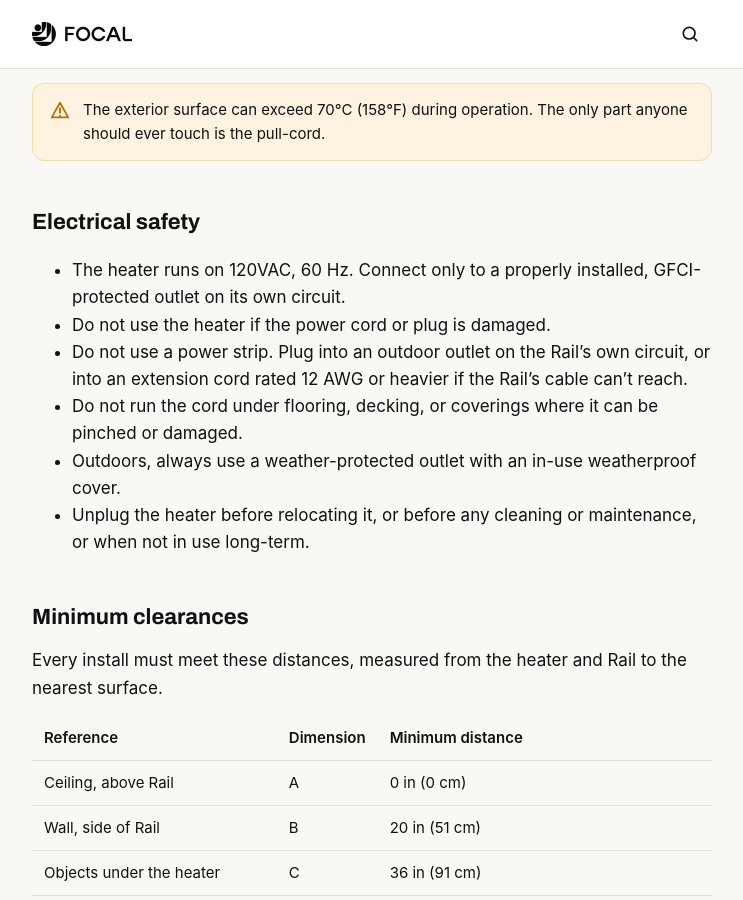
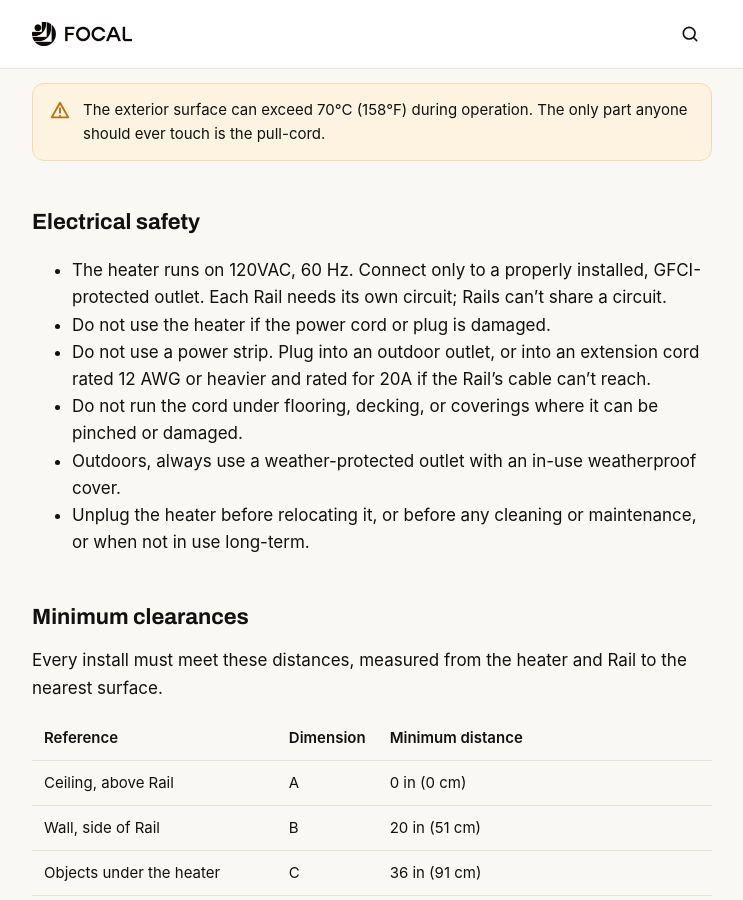
Before and after one commit to BeamT/external-docs, a Jekyll site: the page built from _guides/safety-and-clearances.md, in a window 1280 px wide and 900 px high, scrolled down 1253 px. Shown: the whole window, without its empty margins (268-1011 px from the left). Built offline with Jekyll 4.4.1, drawn with Linux system fonts in a browser that asks for light colours; some web fonts are replaced; some of the changed text lies outside the part shown.

Commit message:
Safety & Clearances: own-circuit wording for Home and Restaurant (#171) (#48)
Rails can't share a circuit; other loads are fine. Extension cord must be
12 AWG or heavier and rated for 20A. Bump to 1.6.

Co-authored-by: Claude Sonnet 5.5 <noreply@anthropic.com>

```diff
--- a/_guides/safety-and-clearances.md
+++ b/_guides/safety-and-clearances.md
@@ -47,9 +47,9 @@ Focal heaters are for covered outdoor areas only, protected from direct rain, wa
 
 ## Electrical safety
 
-- The heater runs on 120VAC, 60 Hz. Connect only to a properly installed, GFCI-protected outlet on its own circuit.
+- The heater runs on 120VAC, 60 Hz. Connect only to a properly installed, GFCI-protected outlet. Each Rail needs its own circuit; Rails can't share a circuit.
 - Do not use the heater if the power cord or plug is damaged.
-- Do not use a power strip. Plug into an outdoor outlet on the Rail's own circuit, or into an extension cord rated 12 AWG or heavier if the Rail's cable can't reach.
+- Do not use a power strip. Plug into an outdoor outlet, or into an extension cord rated 12 AWG or heavier and rated for 20A if the Rail's cable can't reach.
 - Do not run the cord under flooring, decking, or coverings where it can be pinched or damaged.
 - Outdoors, always use a weather-protected outlet with an in-use weatherproof cover.
 - Unplug the heater before relocating it, or before any cleaning or maintenance, or when not in use long-term.
```
Also changed, not shown: other parts of _guides/safety-and-clearances.md (+2 -2 lines).
